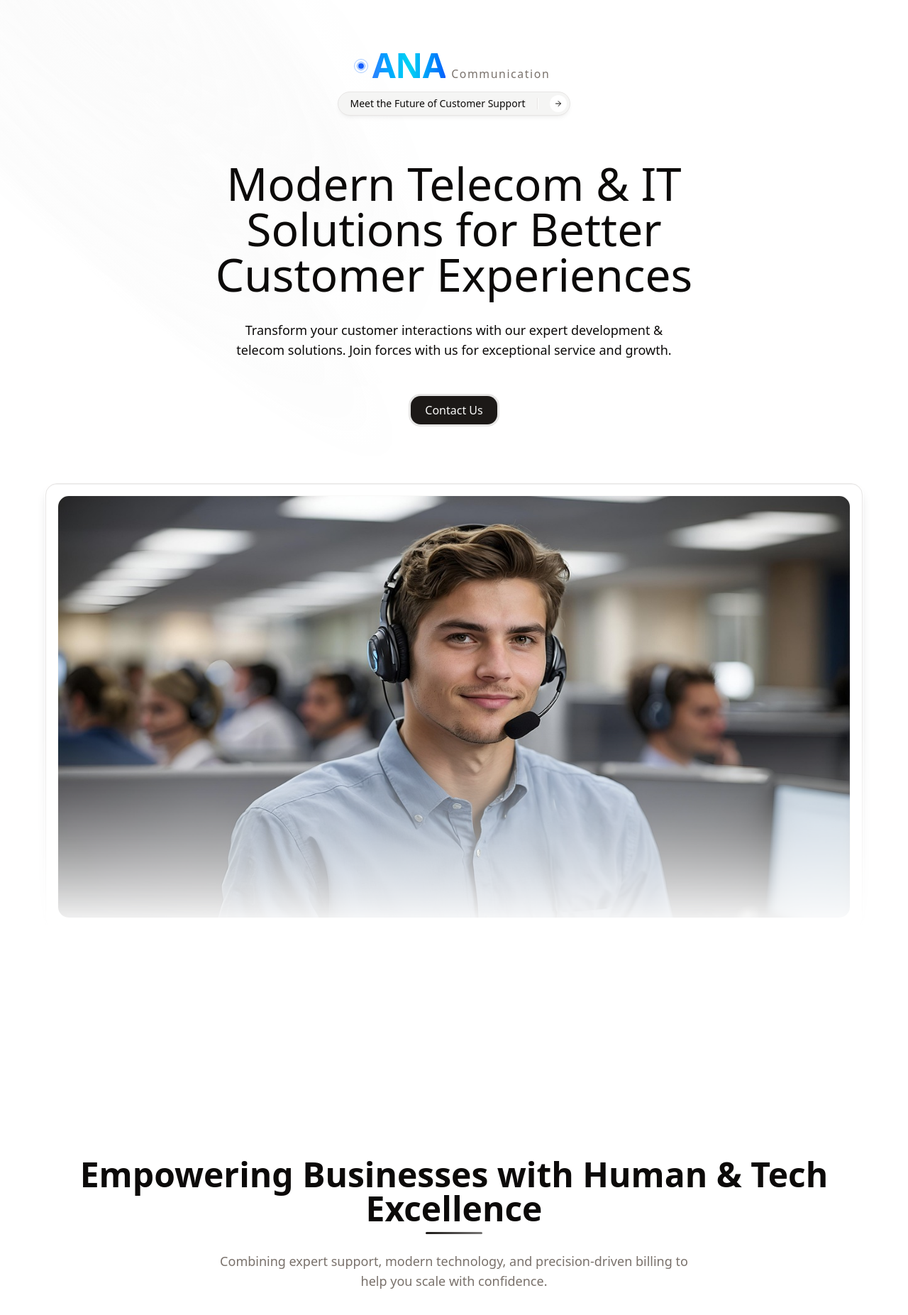
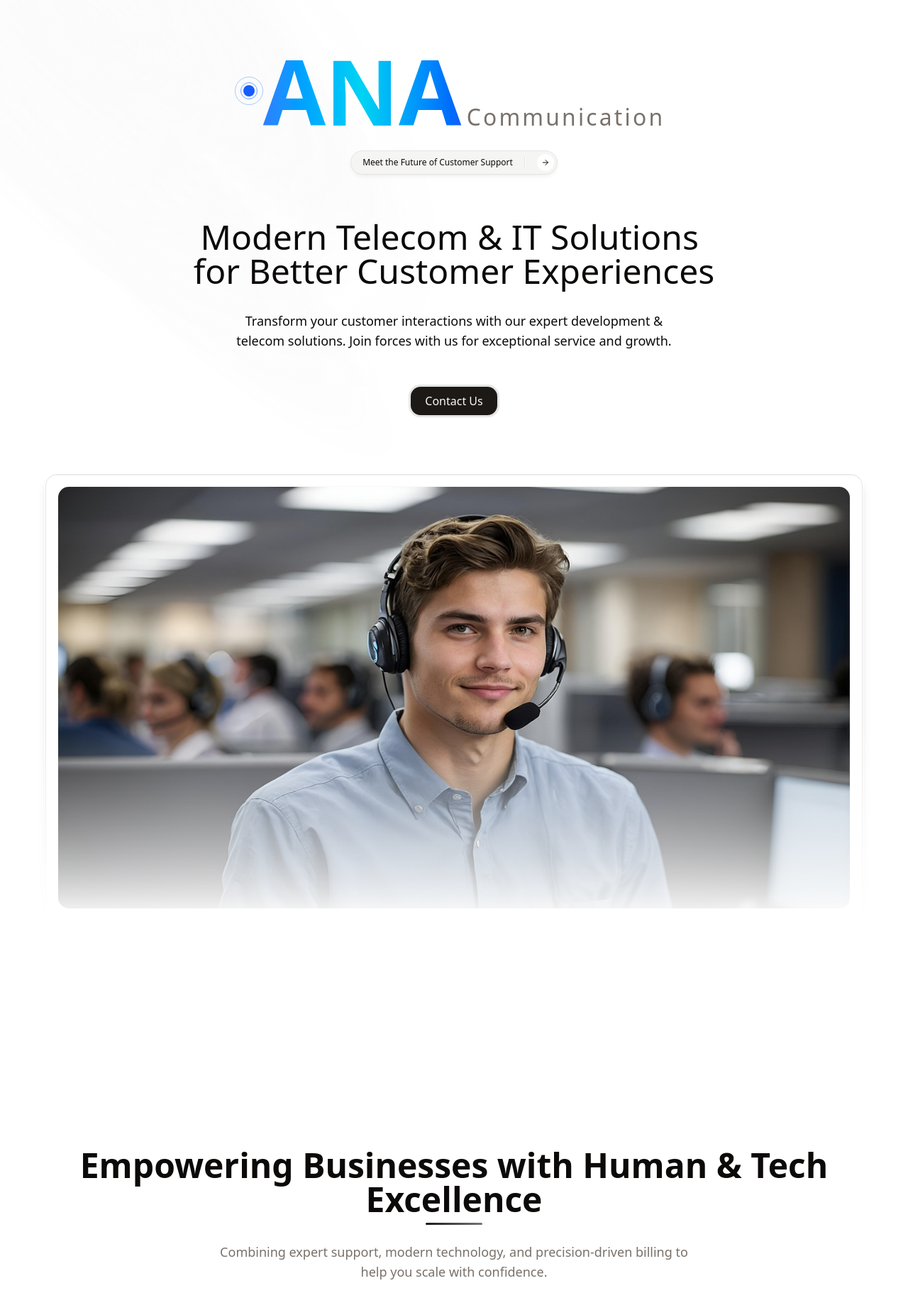
Before and after one commit to ExploitEngineer/ana-communications, a Next.js app: page / in a window 1280 px wide. Shown: the part 80-1933 px from the top of the page at 71% size. Built offline with nearby package versions, Linux system fonts and the light colour scheme.

Commit message:
fix: adjust font sizes and remove letter s from communications

```diff
--- a/src/components/about.tsx
+++ b/src/components/about.tsx
@@ -28,7 +28,7 @@ export default function AboutSection() {
             <p className="text-muted-foreground text-base leading-relaxed">
               At{" "}
               <span className="font-semibold text-primary">
-                Ana Communications
+                Ana Communication
               </span>
               , we bridge the gap between people and technology. From customer
               engagement to medical billing, our mission is to make every
--- a/src/components/footer.tsx
+++ b/src/components/footer.tsx
@@ -96,7 +96,7 @@ export default function FooterSection() {
         <p className="text-xs text-muted-foreground">
           © {new Date().getFullYear()}{" "}
           <span className="font-semibold text-foreground">
-            Ana Communications
+            Ana Communication
           </span>
           . All rights reserved.
         </p>
--- a/src/components/hero-section.tsx
+++ b/src/components/hero-section.tsx
@@ -104,7 +104,7 @@ export default function HeroSection() {
                       href="#link"
                       className="hover:bg-background dark:hover:border-t-border bg-muted group mx-auto flex w-fit items-center gap-4 rounded-full border p-1 pl-4 shadow-md shadow-zinc-950/5 transition-colors duration-300 dark:border-t-white/5 dark:shadow-zinc-950"
                     >
-                      <span className="text-foreground text-sm">
+                      <span className="text-foreground text-xs">
                         Meet the Future of Customer Support
                       </span>
                       <span className="dark:border-background block h-4 w-0.5 border-l bg-white dark:bg-zinc-700"></span>
@@ -127,7 +127,7 @@ export default function HeroSection() {
                   preset="fade-in-blur"
                   speedSegment={0.3}
                   as="h1"
-                  className="mx-auto mt-8 max-w-4xl text-balance text-5xl max-md:font-semibold md:text-5xl lg:mt-16 xl:text-[4rem]"
+                  className="mx-auto mt-8 max-w-4xl text-balance text-5xl max-md:font-semibold md:text-5xl lg:mt-16 xl:text-[3rem]"
                 >
                   Modern Telecom & IT Solutions for Better Customer Experiences
                 </TextEffect>
--- a/src/components/logo.tsx
+++ b/src/components/logo.tsx
@@ -23,12 +23,12 @@ export function Logo() {
     <Link
       href="/"
       aria-label="Home"
-      className="group relative flex items-center gap-3 px-3 py-1 transition-all duration-500"
+      className="group relative flex items-center gap-3 px-3 mb-3 transition-all duration-500"
     >
       <div className="relative flex items-center justify-center">
-        <div className="absolute w-5 h-5 rounded-full border border-blue-500/40 animate-ping-slow"></div>
-        <div className="absolute w-3 h-3 rounded-full border border-blue-500/70 animate-ping-slower"></div>
-        <div className="relative w-2 h-2 rounded-full bg-blue-600"></div>
+        <div className="absolute w-10 h-10 rounded-full border border-blue-500/40 animate-ping-slow"></div>
+        <div className="absolute w-6 h-6 rounded-full border border-blue-500/70 animate-ping-slower"></div>
+        <div className="relative w-4 h-4 rounded-full bg-blue-600"></div>
       </div>
 
       <h1
@@ -39,7 +39,7 @@ export function Logo() {
       >
         <span
           className={cn(
-            "bg-gradient-to-r from-blue-500 via-cyan-400 to-blue-600 bg-clip-text md:text-5xl text-3xl text-transparent font-extrabold transition-all duration-500 group-hover:opacity-90",
+            "bg-gradient-to-r from-blue-500 via-cyan-400 to-blue-600 bg-clip-text md:text-9xl text-3xl text-transparent font-extrabold transition-all duration-500 group-hover:opacity-90",
           )}
         >
           ANA
@@ -47,7 +47,7 @@ export function Logo() {
 
         <span
           className={cn(
-            "ml-2 md:text-[0.99rem] text-[0.9rem] font-medium tracking-widest text-muted-foreground transition-all duration-500 group-hover:text-blue-600",
+            "ml-2 md:text-[1.99rem] text-[0.9rem] font-medium tracking-widest text-muted-foreground transition-all duration-500 group-hover:text-blue-600",
           )}
         >
           Communication
--- a/src/components/testimonials.tsx
+++ b/src/components/testimonials.tsx
@@ -10,7 +10,7 @@ const testimonials = [
     name: "Mary Wilson",
     role: "Healthcare Client",
     avatar: "/assets/images/client-3.jpg",
-    text: "Ana Communications transformed our patient support process. Their medical billing and communication solutions made our workflow seamless and reliable.",
+    text: "Ana Communication transformed our patient support process. Their medical billing and communication solutions made our workflow seamless and reliable.",
   },
   {
     name: "Daniel Lee",
```
